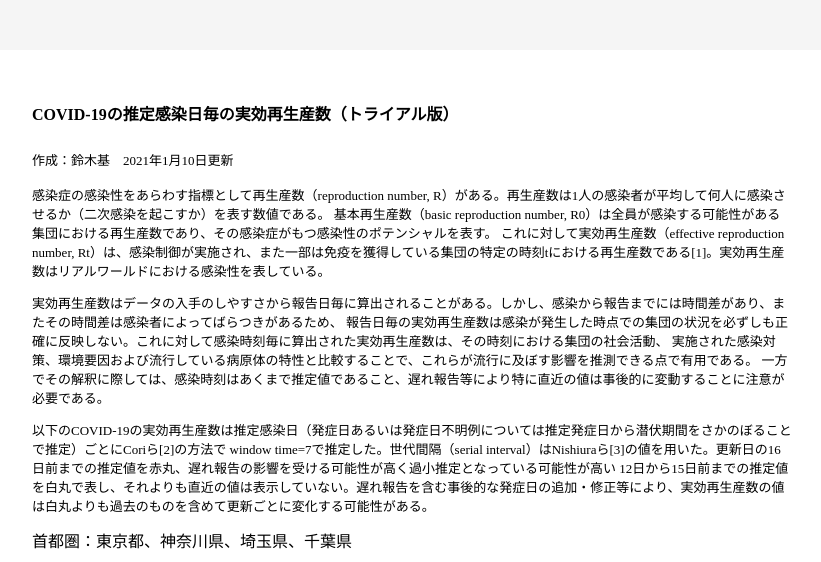
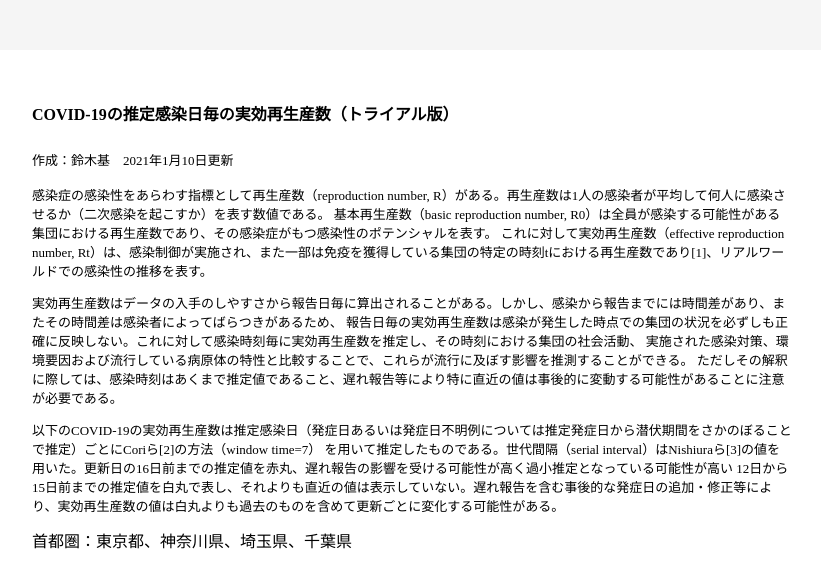
Before and after one commit to mosuzuki/covid19, a plain HTML site: page index.html in a window 1280 px wide. Shown: the top 562 px of the page, without its empty margins (228-1049 px from the left). Drawn offline with Linux system fonts and the light colour scheme.

Commit message:
Update index.html

```diff
--- a/index.html
+++ b/index.html
@@ -13,13 +13,13 @@
      <p><font size="2">作成：鈴木基　2021年1月10日更新</p>
       <p><font size="2">感染症の感染性をあらわす指標として再生産数（reproduction number, R）がある。再生産数は1人の感染者が平均して何人に感染させるか（二次感染を起こすか）を表す数値である。
         基本再生産数（basic reproduction number, R0）は全員が感染する可能性がある集団における再生産数であり、その感染症がもつ感染性のポテンシャルを表す。
-        これに対して実効再生産数（effective reproduction number, Rt）は、感染制御が実施され、また一部は免疫を獲得している集団の特定の時刻tにおける再生産数である[1]。実効再生産数はリアルワールドにおける感染性を表している。</p>
+        これに対して実効再生産数（effective reproduction number, Rt）は、感染制御が実施され、また一部は免疫を獲得している集団の特定の時刻tにおける再生産数であり[1]、リアルワールドでの感染性の推移を表す。</p>
       <p><font size="2">実効再生産数はデータの入手のしやすさから報告日毎に算出されることがある。しかし、感染から報告までには時間差があり、またその時間差は感染者によってばらつきがあるため、
-        報告日毎の実効再生産数は感染が発生した時点での集団の状況を必ずしも正確に反映しない。これに対して感染時刻毎に算出された実効再生産数は、その時刻における集団の社会活動、
-        実施された感染対策、環境要因および流行している病原体の特性と比較することで、これらが流行に及ぼす影響を推測できる点で有用である。
-        一方でその解釈に際しては、感染時刻はあくまで推定値であること、遅れ報告等により特に直近の値は事後的に変動することに注意が必要である。</p>
-      <p><font size="2">以下のCOVID-19の実効再生産数は推定感染日（発症日あるいは発症日不明例については推定発症日から潜伏期間をさかのぼることで推定）ごとにCoriら[2]の方法で
-        window time=7で推定した。世代間隔（serial interval）はNishiuraら[3]の値を用いた。更新日の16日前までの推定値を赤丸、遅れ報告の影響を受ける可能性が高く過小推定となっている可能性が高い
+        報告日毎の実効再生産数は感染が発生した時点での集団の状況を必ずしも正確に反映しない。これに対して感染時刻毎に実効再生産数を推定し、その時刻における集団の社会活動、
+        実施された感染対策、環境要因および流行している病原体の特性と比較することで、これらが流行に及ぼす影響を推測することができる。
+        ただしその解釈に際しては、感染時刻はあくまで推定値であること、遅れ報告等により特に直近の値は事後的に変動する可能性があることに注意が必要である。</p>
+      <p><font size="2">以下のCOVID-19の実効再生産数は推定感染日（発症日あるいは発症日不明例については推定発症日から潜伏期間をさかのぼることで推定）ごとにCoriら[2]の方法（window time=7）
+        を用いて推定したものである。世代間隔（serial interval）はNishiuraら[3]の値を用いた。更新日の16日前までの推定値を赤丸、遅れ報告の影響を受ける可能性が高く過小推定となっている可能性が高い
         12日から15日前までの推定値を白丸で表し、それよりも直近の値は表示していない。遅れ報告を含む事後的な発症日の追加・修正等により、実効再生産数の値は白丸よりも過去のものを含めて更新ごとに変化する可能性がある。</p>
   </body>
   <p><font size="3">首都圏：東京都、神奈川県、埼玉県、千葉県</p>
```
